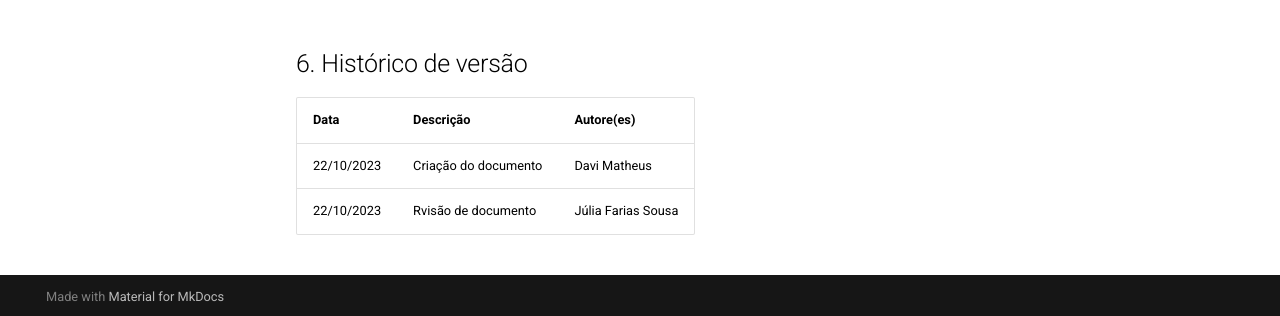
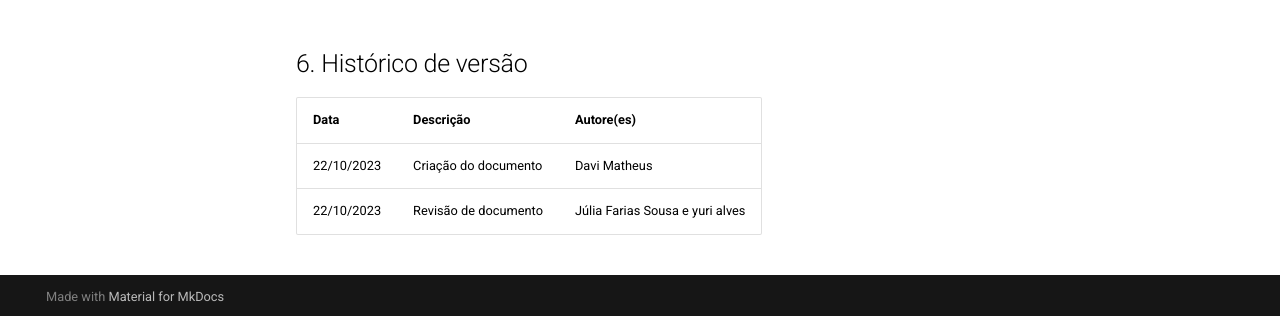
Before and after one commit to fga-eps-mds/2023.2-PrintGo-Doc, an MkDocs documentation site: the page built from docs/prototipo_alta_fidelidade.md, in a window 1280 px wide and 1065 px high. Shown: the part 746-1062 px from the top of the window. Built offline with MkDocs 1.6.1 and Material for MkDocs 9.7.7, drawn with Linux system fonts in a browser that asks for light colours.

Commit message:
📝 Revisando documentos

```diff
--- a/docs/prototipo_alta_fidelidade.md
+++ b/docs/prototipo_alta_fidelidade.md
@@ -10,4 +10,4 @@ Após definir a identidade visual, conceber a visão do produto e firmar acordos
 |**Data**|**Descrição**|**Autore(es)**|
 |--------|-------------|--------------|
 |22/10/2023| Criação do documento | Davi Matheus  |
-|22/10/2023| Rvisão de documento | Júlia Farias Sousa  |
+|22/10/2023| Revisão de documento | Júlia Farias Sousa e yuri alves  |
```
